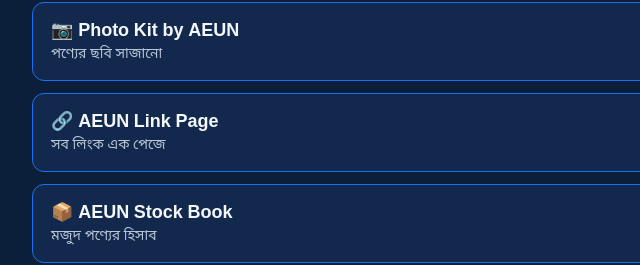
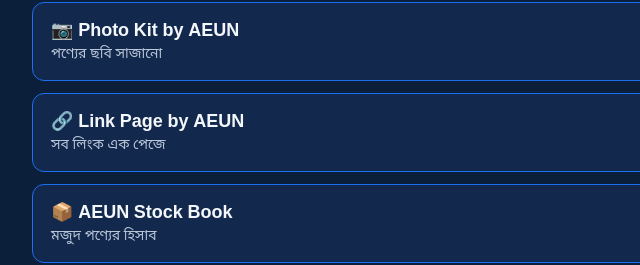
Before and after one commit to nazmulhaque-cyber/aeun-tools, a plain HTML site: page index.html in a window 1280 px wide. Shown: the part 849-1114 px from the top of the page, 248-888 px from the left. Drawn offline with Linux system fonts and the light colour scheme.

Commit message:
Landing label: Link Page by AEUN

```diff
--- a/index.html
+++ b/index.html
@@ -32,7 +32,7 @@ footer { text-align: center; color: #7d90ab; font-size: 13px; margin-top: 28px;
 <a class="tool" href="aeun-cv-maker.html"><div class="name">📄 CV Maker by AEUN</div><div class="desc">সহজে সুন্দর CV বানানো</div></a>
 <a class="tool" href="aeun-qr-maker.html"><div class="name">🔳 QR Maker by AEUN</div><div class="desc">দোকানের QR তৈরী বানানো</div></a>
 <a class="tool" href="aeun-photo-kit.html"><div class="name">📷 Photo Kit by AEUN</div><div class="desc">পণ্যের ছবি সাজানো</div></a>
-<a class="tool" href="aeun-link-page.html"><div class="name">🔗 AEUN Link Page</div><div class="desc">সব লিংক এক পেজে</div></a>
+<a class="tool" href="aeun-link-page.html"><div class="name">🔗 Link Page by AEUN</div><div class="desc">সব লিংক এক পেজে</div></a>
 <a class="tool" href="aeun-stock-book.html"><div class="name">📦 AEUN Stock Book</div><div class="desc">মজুদ পণ্যের হিসাব</div></a>
 
 <footer>AEUN — AI Engineering &amp; Utility Network</footer>
```
